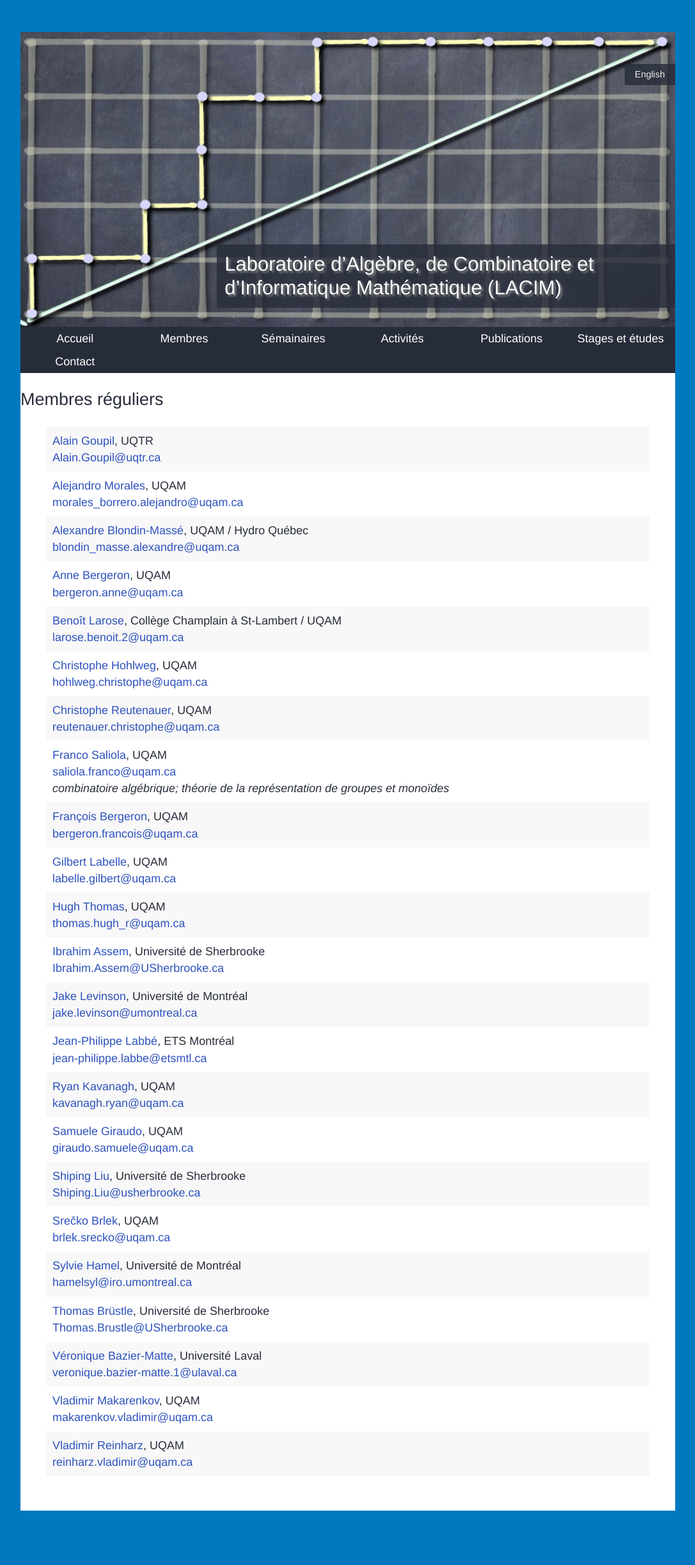
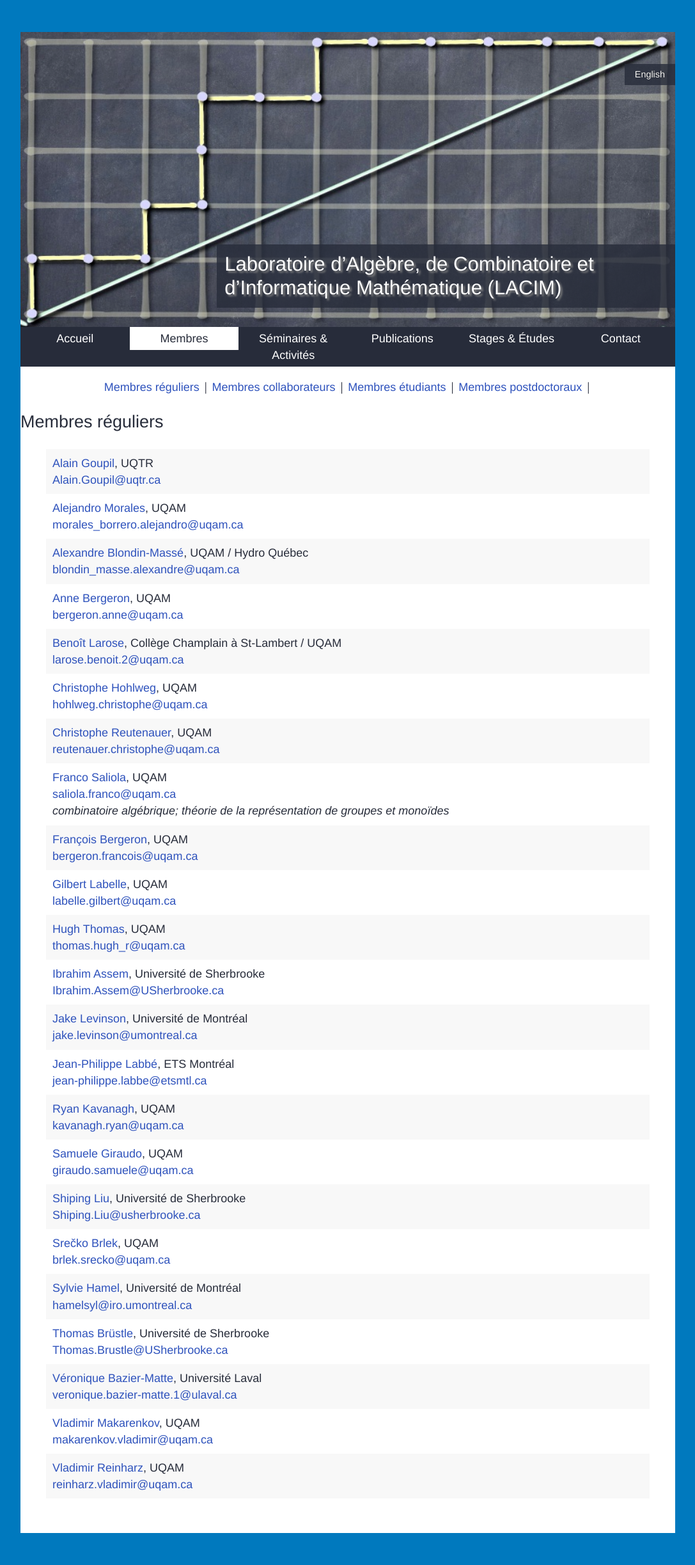
Before and after one commit to lacim-uqam/lacim-uqam.github.io, a Jekyll site: the page built from fr/membres.md, in a window 1280 px wide. Shown: the whole page at 64% size, without its empty margins (96-1183 px from the left). Built offline with Jekyll 4.4.1, drawn with Linux system fonts in a browser that asks for light colours; our own code applies the rules of GitHub Pages for plain Markdown files; before the commit the page ends 2411 px from its top, so only the background shows below that.

Commit message:
work on a secondary navigation bar

```diff
--- a/_data/fr/navigation.yml
+++ b/_data/fr/navigation.yml
@@ -6,21 +6,22 @@
 
 - name: Membres
   url: membres.html
-  actual_url: /memebres.html
+  actual_url: /membres.html
+  subfolderitems:
+    - heading: Membres réguliers
+    - heading: Membres collaborateurs
+    - heading: Membres étudiants
+    - heading: Membres postdoctoraux
 
-- name: Sémainaires
+- name: Séminaires & Activités
   url: seminaires.html
   actual_url: /seminaires.html
-
-- name: Activit&eacute;s
-  url: activites.html
-  actual_url: /activites.html
 
 - name: Publications
   url: publications.html
   actual_url: /publications.html
 
-- name: Stages et &eacute;tudes
+- name: Stages & Études
   url: stages.html
   actual_url: /stages.html
 
--- a/_includes/navigation.html
+++ b/_includes/navigation.html
@@ -1,8 +1,19 @@
 <div class="primary-nav">
     {% for link in site.data[page.lang].navigation %}
     {% capture actual_url_with_lang %}/{{ page.lang }}{{link.actual_url}}{% endcapture %}
-    <a {% if actual_url_with_lang == page.url %} class="active"{% endif %} href="{{ link.url }}">
+        <a {% if actual_url_with_lang == page.url %} class="active"{% endif %} href="{{ link.url }}">
         {{ link.name }}
-    </a>
+        </a>
     {% endfor %}
 </div>
+
+<div class="secondary-nav">
+    {% for link in site.data[page.lang].navigation %}
+    {% capture actual_url_with_lang %}/{{ page.lang }}{{link.actual_url}}{% endcapture %}
+    {% if actual_url_with_lang == page.url %}
+    {% for subfolder in link.subfolderitems %}
+    <a href=""> {{ subfolder.heading }} </a> |
+    {% endfor %}
+    {% endif %}
+    {% endfor %}
+</div>
--- a/_sass/_navigation.scss
+++ b/_sass/_navigation.scss
@@ -33,3 +33,20 @@
         }
     }
 }
+
+.secondary-nav {
+    background: $white;
+    text-align: center;
+    @include cf;
+    padding-top: 1em;
+
+    a {
+        font-family: $heading_font;
+        font-size: 1.0em;
+        // color: black;
+        // padding: 5px 0;
+    }
+
+    @media #{$desktop} {
+    }
+}
```
